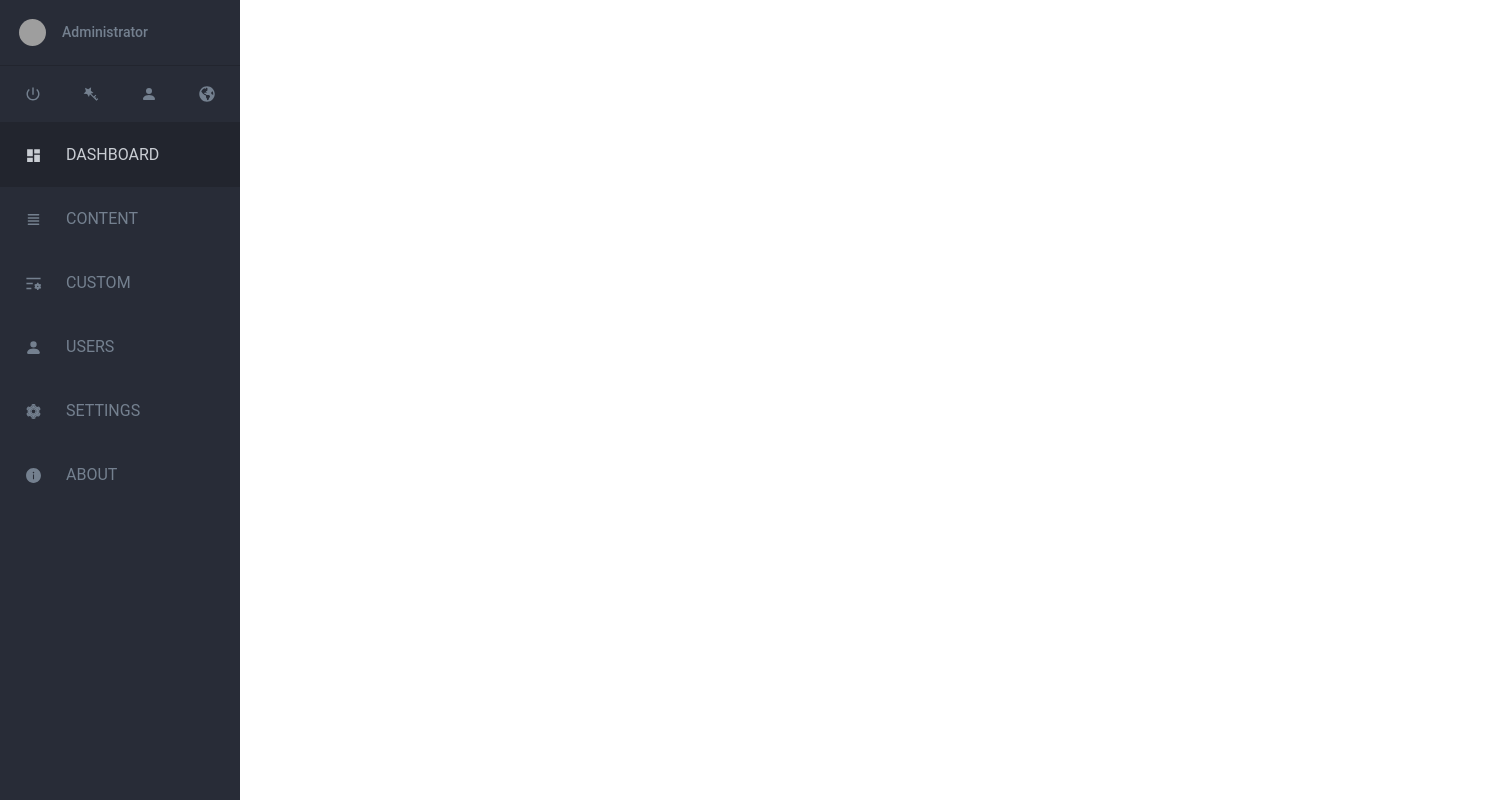
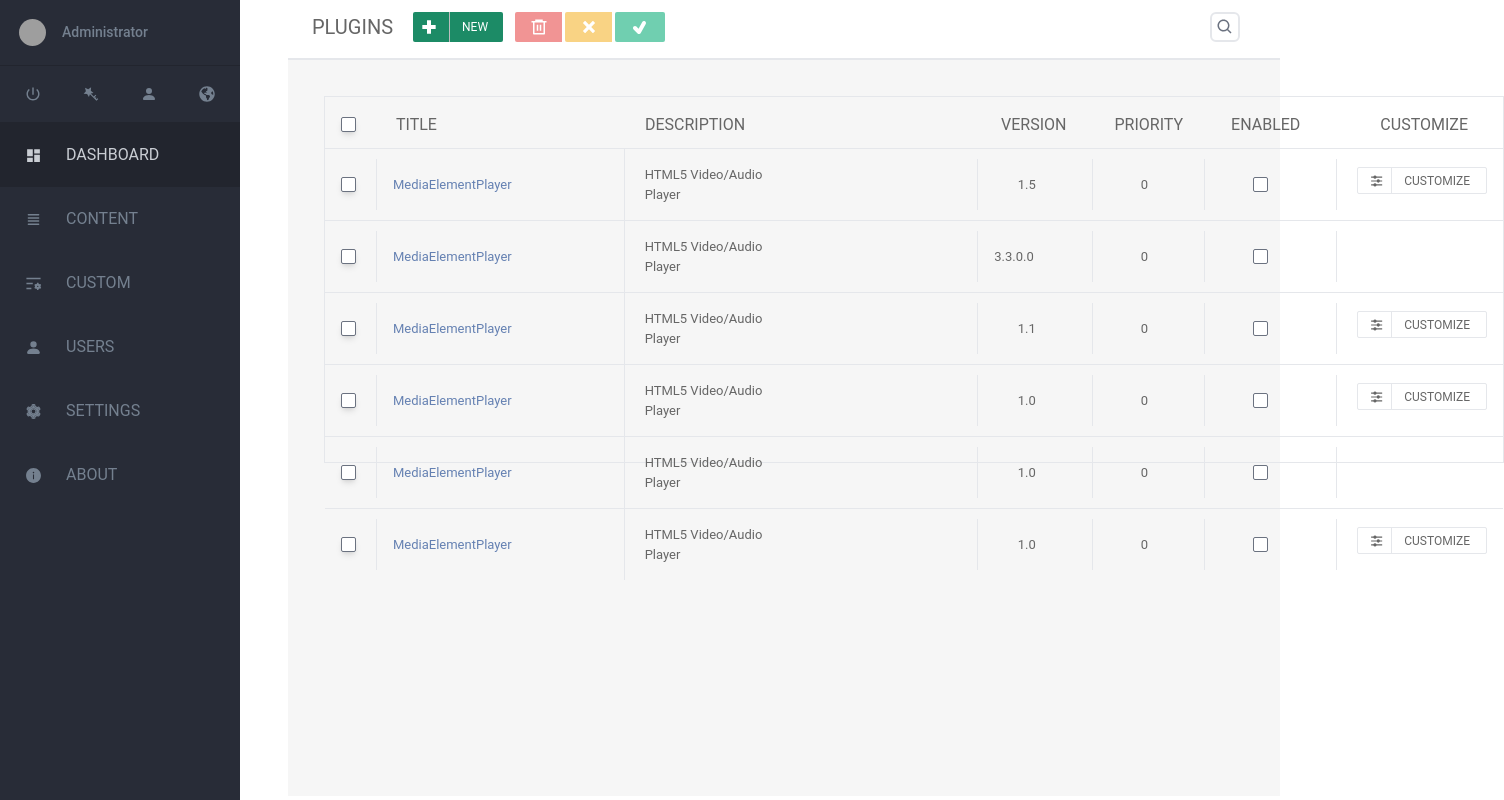
Before and after one commit to TheOneAbove0/blogging, a React (Create React App) app: page /admin/custom/plugin in a window 1280 px wide. Shown: the whole page, 1504 px wide, since content can reach past the window. Built offline with nearby package versions, Linux system fonts and the light colour scheme; grey boxes are pictures that could not be loaded.

Commit message:
Update Plugins.jsx
mujii chakey laudey ko bal jhat

```diff
--- a/src/Admin/Custom/Plugins.jsx
+++ b/src/Admin/Custom/Plugins.jsx
@@ -1,7 +1,204 @@
-import React from 'react'
+import React from "react";
+import { BiPlusMedical, BiSearch } from "react-icons/bi";
+import { RiDeleteBin6Line, RiEqualizerFill } from "react-icons/ri";
+import { ImCross } from "react-icons/im";
+import { TiTick } from "react-icons/ti";
+const Plugins = () => {
+  return (
+    <div>
+      <Navbar />
+      <Middlebar />
+    </div>
+  );
+};
 
-export default function Plugins() {
+export default Plugins;
+
+const Navbar = () => {
   return (
-    <div>Plugins</div>
-  )
-}
+    <div className="flex items-center justify-between ml-72 mt-3 border-b-[2px] pb-4">
+      <div className="flex items-center  mx-6">
+        <h1 className="text-[#666666] text-[16px] text-xl">PLUGINS</h1>
+        <div className="flex items-center gap-3 bg-[#1C8B66] w-[90px] h-[30px] rounded-sm p-2 cursor-pointer ml-5 divide-x">
+          <BiPlusMedical className=" text-white " />
+          <h1 className="text-[12px] text-white  p-[6px] border-[#BEBEBE] pl-3">
+            NEW
+          </h1>
+        </div>
+        <div className="flex  ml-3">
+          <div className="w-[50px] h-[30px] bg-[#F19494] border-r-[3px] border-white flex items-center justify-center rounded-sm">
+            <RiDeleteBin6Line className="text-lg text-white" />
+          </div>
+          <div className="w-[50px] h-[30px] bg-[#F9D384] border-r-[3px] border-white flex items-center justify-center rounded-sm">
+            <ImCross className="text-xs text-white" />
+          </div>
+          <div className="w-[50px] h-[30px] bg-[#70CFB0] flex items-center justify-center rounded-sm">
+            <TiTick className="text-2xl text-white" />
+          </div>
+        </div>
+      </div>
+      <div className="w-[30px] h-[30px] bg-[#FFFFFF] border-2 rounded-md p-1 cursor-pointer mr-10 ">
+        <BiSearch className="text-lg text-gray-500" />
+      </div>
+    </div>
+  );
+};
+
+const Middlebar = () => {
+  return (
+    <div>
+      <div className="ml-72 bg-[#F6F6F6] h-[92vh] p-9 ">
+        <div className="w-[1180px] h-[367px] border   ">
+          <div className="flex items-center border-b pb-1 pt-2">
+            <div className="w-[15px] h-[15px] border-[1px] bg-[#FFFFFF] rounded-sm border-gray-500 ml-4 m-3 shadow-md"></div>
+            <h1 className="ml-7 text-[#666666]">TITLE</h1>
+            <h1 className="ml-52 text-[#666666]">DESCRIPTION</h1>
+            <h1 className="ml-64 text-[#666666]">VERSION</h1>
+            <h1 className="ml-12 text-[#666666]">PRIORITY</h1>
+            <h1 className="ml-12 text-[#666666]">ENABLED</h1>
+            <h1 className="ml-20 text-[#666666]">CUSTOMIZE</h1>
+          </div>
+          <div className="flex items-center border-b  hover:bg-[#FAFAFA]">
+            <div className="w-[15px] h-[15px] border-[1px] bg-[#FFFFFF] rounded-sm border-gray-500 ml-4  border-r shadow-md"></div>
+            <h1 className="ml-5 text-[#6581B2]   cursor-pointer text-[13px] border-l p-4 pl-4">
+              MediaElementPlayer
+            </h1>
+            <h1 className="ml-24 text-[#666666] text-[13px] border-l p-4 pl-5">
+              HTML5 Video/Audio Player
+            </h1>
+            <h1 className="ml-40 text-[#666666] text-[13px] border-l p-4 pl-10 ">
+              1.5
+            </h1>
+            <h1 className="ml-10 text-[#666666] text-[13px] border-l p-4 pl-12 border-r pr-14 ">
+              0
+            </h1>
+            <div className="w-[15px] h-[15px] border-[1px] bg-[#FFFFFF] rounded-sm border-gray-500 ml-12   m-3 "></div>
+            <div className=" border-l p-4 ml-14 pl-5 pt-2 ">
+              <div className="w-[130px] h-[27px] rounded-sm bg-[#FFFFFF] flex items-center p-3 gap-2 border cursor-pointer hover:bg-gray-300 ">
+                <RiEqualizerFill className=" text-[#666666] " />
+                <h1 className="text-[#666666] text-[12px] border-l p-1 pl-3 ">
+                  CUSTOMIZE
+                </h1>
+              </div>
+            </div>
+          </div>
+
+          <div className="flex items-center border-b  hover:bg-[#FAFAFA]">
+            <div className="w-[15px] h-[15px] border-[1px] bg-[#FFFFFF] rounded-sm border-gray-500 ml-4  border-r shadow-md"></div>
+            <h1 className="ml-5 text-[#6581B2]   cursor-pointer text-[13px] border-l p-4 pl-4">
+              MediaElementPlayer
+            </h1>
+            <h1 className="ml-24 text-[#666666] text-[13px] border-l p-4 pl-5">
+              HTML5 Video/Audio Player
+            </h1>
+            <h1 className="ml-40 text-[#666666] text-[13px] border-l p-4 pl-4 ">
+              3.3.0.0
+            </h1>
+            <h1 className="ml-[42px] text-[#666666] text-[13px] border-l p-4 pl-12 border-r pr-14 ">
+              0
+            </h1>
+            <div className="w-[15px] h-[15px] border-[1px] bg-[#FFFFFF] rounded-sm border-gray-500 ml-12   m-3 "></div>
+            <div className=" border-l p-4 ml-14 pl-5 pt-2 ">
+              <div className="w-[130px] h-[27px]    "></div>
+            </div>
+          </div>
+
+          <div className="flex items-center border-b  hover:bg-[#FAFAFA]">
+            <div className="w-[15px] h-[15px] border-[1px] bg-[#FFFFFF] rounded-sm border-gray-500 ml-4  border-r shadow-md"></div>
+            <h1 className="ml-5 text-[#6581B2]   cursor-pointer text-[13px] border-l p-4 pl-4">
+              MediaElementPlayer
+            </h1>
+            <h1 className="ml-24 text-[#666666] text-[13px] border-l p-4 pl-5 ">
+              HTML5 Video/Audio Player
+            </h1>
+            <h1 className="ml-40 text-[#666666] text-[13px] border-l p-4 pl-10 ">
+              1.1
+            </h1>
+            <h1 className="ml-10 text-[#666666] text-[13px] border-l p-4 pl-12 border-r pr-14 ">
+              0
+            </h1>
+            <div className="w-[15px] h-[15px] border-[1px] bg-[#FFFFFF] rounded-sm border-gray-500 ml-12   m-3 "></div>
+            <div className=" border-l p-4 ml-14 pl-5 pt-2 ">
+              <div className="w-[130px] h-[27px] rounded-sm bg-[#FFFFFF] flex items-center p-3 gap-2 border cursor-pointer hover:bg-gray-300">
+                <RiEqualizerFill className=" text-[#666666] " />
+                <h1 className="text-[#666666] text-[12px] border-l p-1 pl-3 ">
+                  CUSTOMIZE
+                </h1>
+              </div>
+            </div>
+          </div>
+
+          <div className="flex items-center border-b  hover:bg-[#FAFAFA]">
+            <div className="w-[15px] h-[15px] border-[1px] bg-[#FFFFFF] rounded-sm border-gray-500 ml-4  border-r shadow-md"></div>
+            <h1 className="ml-5 text-[#6581B2]   cursor-pointer text-[13px] border-l p-4 pl-4">
+              MediaElementPlayer
+            </h1>
+            <h1 className="ml-24 text-[#666666] text-[13px] border-l p-4 pl-5">
+              HTML5 Video/Audio Player
+            </h1>
+            <h1 className="ml-40 text-[#666666] text-[13px] border-l p-4 pl-10 ">
+              1.0
+            </h1>
+            <h1 className="ml-10 text-[#666666] text-[13px] border-l p-4 pl-12 border-r pr-14 ">
+              0
+            </h1>
+            <div className="w-[15px] h-[15px] border-[1px] bg-[#FFFFFF] rounded-sm border-gray-500 ml-12   m-3 "></div>
+            <div className=" border-l p-4 ml-14 pl-5 pt-2 ">
+              <div className="w-[130px] h-[27px] rounded-sm bg-[#FFFFFF] flex items-center p-3 gap-2 border cursor-pointer hover:bg-gray-300">
+                <RiEqualizerFill className=" text-[#666666] " />
+                <h1 className="text-[#666666] text-[12px] border-l p-1 pl-3 ">
+                  CUSTOMIZE
+                </h1>
+              </div>
+            </div>
+          </div>
+
+          <div className="flex items-center border-b  hover:bg-[#FAFAFA]">
+            <div className="w-[15px] h-[15px] border-[1px] bg-[#FFFFFF] rounded-sm border-gray-500 ml-4  border-r shadow-md"></div>
+            <h1 className="ml-5 text-[#6581B2]   cursor-pointer text-[13px] border-l p-4 pl-4">
+              MediaElementPlayer
+            </h1>
+            <h1 className="ml-24 text-[#666666] text-[13px] border-l p-4 pl-5">
+              HTML5 Video/Audio Player
+            </h1>
+            <h1 className="ml-40 text-[#666666] text-[13px] border-l p-4 pl-10 ">
+              1.0
+            </h1>
+            <h1 className="ml-10 text-[#666666] text-[13px] border-l p-4 pl-12 border-r pr-14 ">
+              0
+            </h1>
+            <div className="w-[15px] h-[15px] border-[1px] bg-[#FFFFFF] rounded-sm border-gray-500 ml-12   m-3 "></div>
+            <div className=" border-l p-4 ml-14 pl-5 pt-2 ">
+              <div className="w-[130px] h-[27px] "></div>
+            </div>
+          </div>
+
+          <div className="flex items-center  hover:bg-[#FAFAFA]">
+            <div className="w-[15px] h-[15px] border-[1px] bg-[#FFFFFF] rounded-sm border-gray-500 ml-4  border-r shadow-md"></div>
+            <h1 className="ml-5 text-[#6581B2]   cursor-pointer text-[13px] border-l p-4 pl-4">
+              MediaElementPlayer
+            </h1>
+            <h1 className="ml-24 text-[#666666] text-[13px] border-l p-4 pl-5">
+              HTML5 Video/Audio Player
+            </h1>
+            <h1 className="ml-40 text-[#666666] text-[13px] border-l p-4 pl-10 ">
+              1.0
+            </h1>
+            <h1 className="ml-10 text-[#666666] text-[13px] border-l p-4 pl-12 border-r pr-14 ">
+              0
+            </h1>
+            <div className="w-[15px] h-[15px] border-[1px] bg-[#FFFFFF] rounded-sm border-gray-500 ml-12   m-3 "></div>
+            <div className=" border-l p-4 ml-14 pl-5 pt-2 ">
+              <div className="w-[130px] h-[27px] rounded-sm bg-[#FFFFFF] flex items-center p-3 gap-2 border cursor-pointer hover:bg-gray-300">
+                <RiEqualizerFill className=" text-[#666666] " />
+                <h1 className="text-[#666666] text-[12px] border-l p-1 pl-3 ">
+                  CUSTOMIZE
+                </h1>
+              </div>
+            </div>
+          </div>
+        </div>
+      </div>
+    </div>
+  );
+};
```
